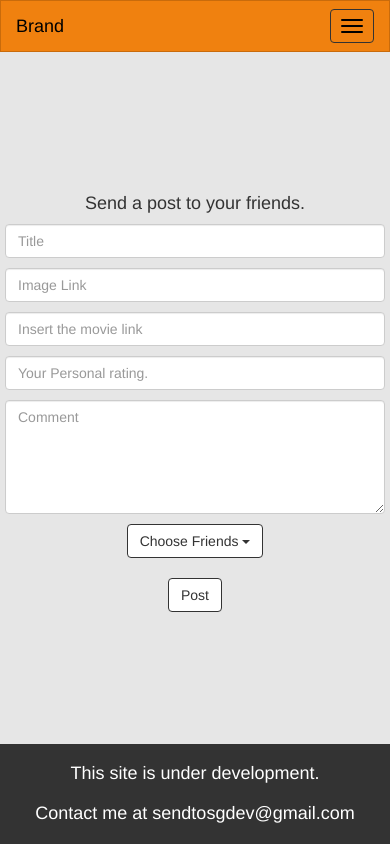
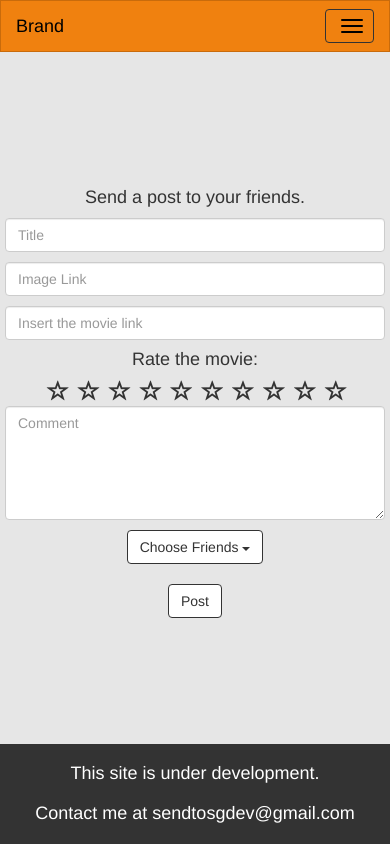
Before and after one commit to thepassenger-hub/MyCinema, a Django app: page /newpost in a window 390 px wide. Run offline with Django 3.2, Linux system fonts and the light colour scheme; a user stored in the database is signed in; tables that the repository leaves empty hold one stand-in row (values such as "Sample post"); parts of the project's set-up code (start-up, migrations or seed data) failed here and were passed over; some libraries are stand-ins or nearby versions.

Commit message:
Add star rating picker and google image api

```diff
--- a/movieapp_backend/movieapp_backend/settings.py
+++ b/movieapp_backend/movieapp_backend/settings.py
@@ -11,6 +11,7 @@ https://docs.djangoproject.com/en/1.10/ref/settings/
 """
 
 import os
+import json
 
 # Build paths inside the project like this: os.path.join(BASE_DIR, ...)
 BASE_DIR = os.path.dirname(os.path.dirname(os.path.abspath(__file__)))
@@ -23,7 +24,10 @@ STATIC_DIR = os.path.join(BASE_DIR, 'movieapp_frontend/static')
 
 # SECURITY WARNING: keep the secret key used in production secret!
 SECRET_KEY = 'g%2twy8$e0xxg^)cl=s^0e%xu)k67j-4$=2x6nhs_(rbj))lh*'
-
+with open(os.path.join(BASE_DIR, 'utils/keys.json'), 'r') as f:
+    env = json.load(f)
+API_KEY = env.get('Google_Api_Key')
+ENGINE_CX = env.get('Engine_cx')
 # SECURITY WARNING: don't run with debug turned on in production!
 DEBUG = True
 
--- a/movieapp_backend/movieapp_frontend/static/css/newpost.css
+++ b/movieapp_backend/movieapp_frontend/static/css/newpost.css
@@ -16,7 +16,10 @@ Small devices - Tablets (<768px)
     form input, textarea {
         margin-bottom: 10px;
     }
-
+    span {
+        font-size: 22px;
+        margin-left: 5px;
+    }
     .error {
         border: 1px solid red;
         -webkit-box-shadow: 0px 0px 12px 2px rgba(255,0,0,1);
--- a/movieapp_backend/movieapp_frontend/static/css/profile.css
+++ b/movieapp_backend/movieapp_frontend/static/css/profile.css
@@ -11,6 +11,7 @@
 #movie_rating_int{
     display: none;
 }
+
 /********************************
 Small devices - Tablets (<768px)
 ********************************/
--- a/movieapp_backend/movieapp_frontend/templates/movieapp_frontend/newpost.html
+++ b/movieapp_backend/movieapp_frontend/templates/movieapp_frontend/newpost.html
@@ -15,7 +15,21 @@
         <input class="form-control" placeholder="Title" id="title_input" type="text" name="title">
         <input class="form-control" placeholder="Image Link" id="img_input" type="text" name="img">
         <input class="form-control" placeholder="Insert the movie link" id="url_input" type="text" name="url">
-        <input class="form-control" placeholder="Your Personal rating." id="rating_input" type="text" name="rating">
+        <h4 id="rating_tag">Rate the movie:</h4>
+
+        <div id="rating_container">
+            <span class='glyphicon glyphicon-star-empty'></span>
+            <span class='glyphicon glyphicon-star-empty'></span>
+            <span class='glyphicon glyphicon-star-empty'></span>
+            <span class='glyphicon glyphicon-star-empty'></span>
+            <span class='glyphicon glyphicon-star-empty'></span>
+            <span class='glyphicon glyphicon-star-empty'></span>
+            <span class='glyphicon glyphicon-star-empty'></span>
+            <span class='glyphicon glyphicon-star-empty'></span>
+            <span class='glyphicon glyphicon-star-empty'></span>
+            <span class='glyphicon glyphicon-star-empty'></span>
+        </div>
+        <input class="form-control" placeholder="Your Personal rating." id="rating_input" type="hidden" name="rating">
         <!-- Atm there is no friends showing in this page. we will default send to all until we can add friends display -->
         <input type="hidden" name="send_to" id="send_to_input" value="">
         <textarea class="form-control" rows="5" placeholder="Comment" id="comment_textarea" name="comment"></textarea>
--- a/movieapp_backend/movieapp_frontend/templates/movieapp_frontend/settings.html
+++ b/movieapp_backend/movieapp_frontend/templates/movieapp_frontend/settings.html
@@ -106,7 +106,10 @@
           </div>
           <div class="modal-footer">
             <button type="button" class="btn btn-default" id="close_modal_button" data-dismiss="modal">No</button>
-            <a href="{% url 'delete_account' %}" class="btn btn-danger" id="delete_account_button">Yes, I am sure</a>
+            <form id="delete_account_form" method="post" action="{% url 'delete_account' %}">
+                {% csrf_token %}
+                <button type="submit" class="btn btn-danger" id="delete_account_button">Yes, I am sure</button>
+            </form>
           </div>
         </div><!-- /.modal-content -->
       </div><!-- /.modal-dialog -->
--- a/movieapp_backend/movieapp_frontend/views.py
+++ b/movieapp_backend/movieapp_frontend/views.py
@@ -1,14 +1,14 @@
-from django.shortcuts import render, redirect, get_object_or_404
+from django.shortcuts import get_object_or_404, render, redirect
 from django.contrib.auth import authenticate, login, logout, update_session_auth_hash
+from django.contrib.auth.decorators import login_required
 from django.contrib.auth.models import User
-from django.contrib.auth.decorators import login_required
 from django.contrib import messages
 from django.db.models import Q
-
 from django.core.exceptions import ObjectDoesNotExist
 from django.db import IntegrityError  # create_user postgres custom exception
 
-from movie_app.models import MoviePost, Profile, Friendship, FriendshipRequest
+from movie_app.models import MoviePost, Profile, FriendshipRequest
+from utils.scraper import get_image
 from utils.regex_matching import are_params_invalid, are_fields_invalid
 from .forms import ChangeNameForm, ChangePasswordForm, ChangeAvatarForm
 import re
@@ -46,10 +46,15 @@ def new_post_page(request):
         movie_post = MoviePost()
         movie_post.title = title
         movie_post.rating = int(rating)
+        if image_url is None:
+            image_url = get_image(title)
         movie_post.image_url = image_url
         movie_post.content = content
         movie_post.user = user
         movie_post.save()
+
+        # Choose which friends will receive the post.
+        # In not specified all friends will receive it.
 
         if send_to:
             send_to = send_to.split(',')
@@ -91,7 +96,6 @@ def login_page(request):
             return render(request, 'movieapp_frontend/login.html', {'error': error})
         user = authenticate(username=username, password=password)
         if user:
-            # logout(request)
             login(request, user)
             return redirect(home_page)
         else:
@@ -170,6 +174,7 @@ def change_password(request):
         if change_password_form.is_valid():
             request.user.set_password(change_password_form.cleaned_data.get('new_password'))
             request.user.save()
+            # Update auth hash so user is still logged in
             update_session_auth_hash(request, request.user)
             messages.add_message(request, messages.SUCCESS, 'Password change successful')
         else:
@@ -193,7 +198,7 @@ def change_avatar(request):
 
 @login_required()
 def delete_account(request):
-    if request.method == 'GET':
+    if request.method == 'POST':
         user = request.user
         user.is_active = False
         user.save()
@@ -222,7 +227,10 @@ def profile_page(request, user_id):
 def add_friend(request, friend_user_id):
     if request.method == 'POST':
         friend_user = get_object_or_404(User, username=friend_user_id)
-
+        # They can't add themselves as friend
+        if friend_user == request.user:
+            messages.add_message(request, messages.ERROR, "You can't add yourself.")
+            return redirect(profile_page, user_id=friend_user_id)
         # They must not be friends already
         if request.user in friend_user.profile.get_friends():
             messages.add_message(request, messages.ERROR, 'You are already friends.')
```
Also changed, not shown: movieapp_backend/movieapp_frontend/static/js/newpost.js (+36 -0 lines), movieapp_backend/movieapp_frontend/templates/movieapp_frontend/profile.html (+7 -6 lines), movieapp_backend/utils/scraper.py (added, +18 -0 lines), ideas/Home_with_colors_2.svg (added), 1 other file.
